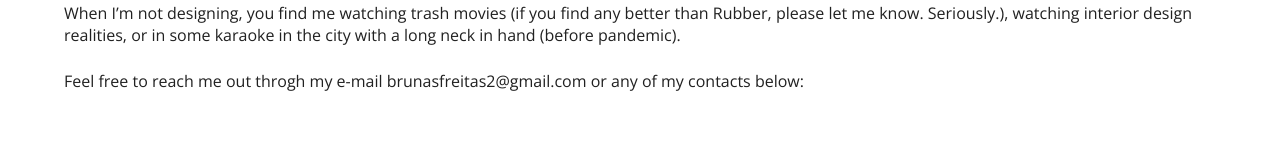
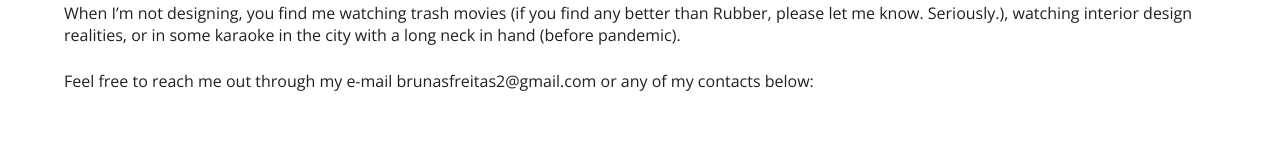
Before and after one commit to evelew/portfolio-bruna, a Next.js app: page /about in a window 1280 px wide. Shown: the part 569-729 px from the top of the page. Built offline with nearby package versions, Linux system fonts and the light colour scheme.

Commit message:
Fix typo

```diff
--- a/src/pages/about.tsx
+++ b/src/pages/about.tsx
@@ -43,7 +43,7 @@ const About = () => {
           </p>
 
           <p>
-            Feel free to reach me out throgh my e-mail brunasfreitas2@gmail.com
+            Feel free to reach me out through my e-mail brunasfreitas2@gmail.com
             or any of my contacts below:
           </p>
         </div>
--- a/src/pages/contact.tsx
+++ b/src/pages/contact.tsx
@@ -16,7 +16,7 @@ const Contact = () => {
         <h1 className={s.title}>hi,</h1>
         <div className={s.content}>
           <p>
-            Feel free to reach me out throgh my e-mail{' '}
+            Feel free to reach me out through my e-mail{' '}
             <i>brunasfreitas2@gmail.com</i>
             or any of my contacts below:
           </p>
```
